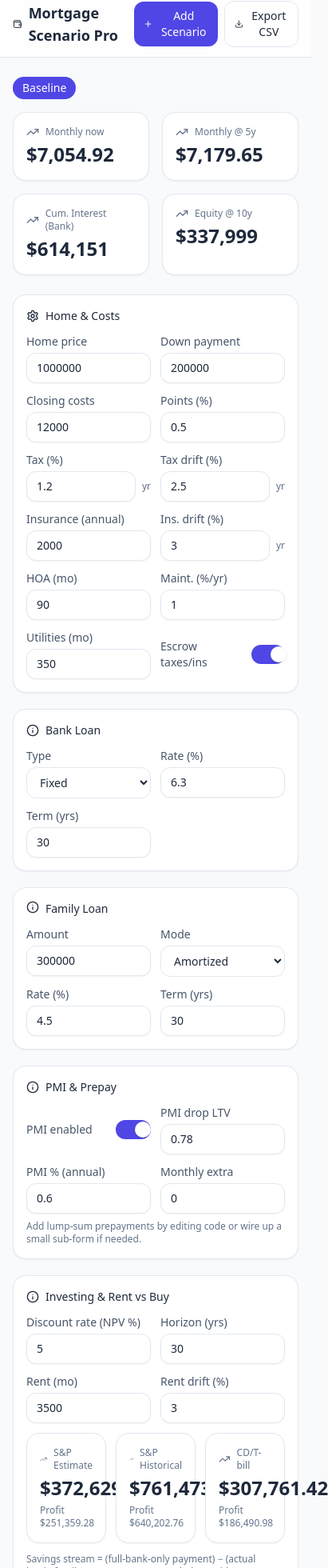
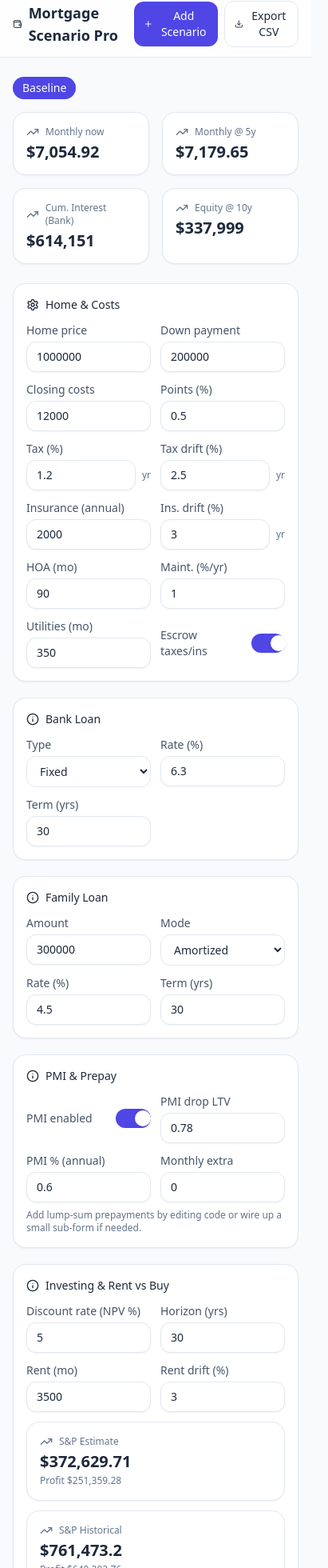
Before and after one commit to Iamthebroadpup/MortageEstimator, a React (Vite) app: page / in a window 390 px wide. Shown: the part 11-1971 px from the top of the page at 80% size, 411 px wide, since content can reach past the window. Built offline with nearby package versions, Linux system fonts and the light colour scheme.

Commit message:
Fix 2: Remove css number out of box

```diff
--- a/src/App.jsx
+++ b/src/App.jsx
@@ -53,7 +53,7 @@ function buildSchedule({
   bankRate, // % for fixed or initial for arm/io
   bankTermYears,
   arm: { margin = 2.0, caps = { first: 2, periodic: 2, lifetime: 5 }, indexForecast = [] } = {},
-  ioMonths = 0, // interest-only months for IO loans
+  ioMonths = 0,
   pointsPct = 0,
   closingCosts = 0,
   family: { amount: famAmt = 0, rate: famRate = 4.5, termYears: famYears = 30, mode = "amortized" } = {},
@@ -63,11 +63,6 @@ function buildSchedule({
   escrow = true,
   pmi: { enabled: pmiEnabled = true, dropLTV = 0.78, pmiPctAnnual = 0.6 } = {},
   prepay: { monthlyExtra = 0, lumpSums = [] } = {},
-  investTracks = [
-    { key: "spx_est", label: "S&P Estimate", annualPct: 6.5 },
-    { key: "spx_hist", label: "S&P Historical", annualPct: 10.0 },
-    { key: "cd6", label: "CD/T-bill", annualPct: 5.5 },
-  ],
   horizonYears = 30,
   discountRatePct = 5.0,
   rentVsBuy: { monthlyRent = 0, rentInflationPct = 3 } = {},
@@ -77,47 +72,39 @@ function buildSchedule({
   const principalBankFull = price - down;
   const principalBank = Math.max(principalBankFull - famAmt, 0);
 
-  // Points cost (paid up front)
   const pointsCost = principalBank * (pointsPct / 100);
   const cashToClose = down + closingCosts + pointsCost;
 
-  // PMI logic
   const initLTV = principalBank / price;
   const pmiMonthlyBase = pmiEnabled && initLTV > 0.8 ? (principalBank * (pmiPctAnnual / 100)) / 12 : 0;
 
-  // Property tax & insurance with drift
   const taxMonthly0 = (taxPct / 100) * price / 12;
   const insMonthly0 = insuranceAnnual / 12;
 
-  // Family loan
   const famTermMonths = famYears * 12;
   const famMonthly = famAmt > 0
     ? (mode === "interest_only" ? (famAmt * toMonthlyRate(famRate)) : pmt(famAmt, famRate, famTermMonths))
     : 0;
 
-  // Bank loan model
   const bankMonthlyFixed = bankType === "fixed" ? pmt(principalBank, bankRate, termMonths) : 0;
 
   const rows = [];
   let bal = principalBank;
   let famBal = famAmt;
   let cumInterestBank = 0, cumInterestFam = 0;
-  let equity = down; // starter equity
-  let currentRate = bankRate; // for ARM
+  let equity = down;
+  let currentRate = bankRate;
   let pmiActive = pmiMonthlyBase > 0;
 
-  // Build index path for ARM resets (yearly)
   const indexPath = new Array(bankTermYears).fill(0).map((_, i) => indexForecast[i] ?? indexForecast[indexForecast.length - 1] ?? 0);
   const armCeiling = bankRate + caps.lifetime;
 
   for (let m = 1; m <= Math.min(horizonMonths, 720); m++) {
     const year = Math.ceil(m / 12);
 
-    // Update tax/insurance drift annually
     const taxMonthly = taxMonthly0 * Math.pow(1 + taxInflationPct / 100, year - 1);
     const insMonthly  = insMonthly0 * Math.pow(1 + insuranceInflationPct / 100, year - 1);
 
-    // Bank payment
     let bankPayment = 0, bankInterest = 0, bankPrincipalPaid = 0;
     if (principalBank > 0 && bal > 0 && m <= termMonths) {
       if (bankType === "fixed") {
@@ -147,7 +134,6 @@ function buildSchedule({
       }
       bankPrincipalPaid = Math.max(bankPayment - bankInterest, 0);
 
-      // Prepayments
       let prepayThisMonth = monthlyExtra;
       const lumps = lumpSums.filter(ls => ls.month === m).reduce((s, ls) => s + ls.amount, 0);
       prepayThisMonth += lumps;
@@ -157,14 +143,12 @@ function buildSchedule({
       cumInterestBank += bankInterest;
     }
 
-    // PMI drop check
     if (pmiActive) {
       const ltv = bal / price;
       if (ltv <= dropLTV || bal <= 0) pmiActive = false;
     }
     const pmiMonthly = pmiActive ? pmiMonthlyBase : 0;
 
-    // Family loan accrual
     let famPayment = 0, famInterest = 0, famPrincipalPaid = 0;
     if (famBal > 0) {
       if (mode === "interest_only") {
@@ -184,7 +168,7 @@ function buildSchedule({
 
     const totalMonthlyOut = (bankPayment || 0) + famPayment + (pmiMonthly || 0) + escrowItems + carryingCosts;
 
-    equity = price - bal - famBal; // approximate equity ignoring selling costs
+    equity = price - bal - famBal;
 
     rows.push({
       m,
@@ -210,7 +194,7 @@ function buildSchedule({
     });
   }
 
-  // Investment track fed with savings vs full-bank-only reference
+  // Investment stream (vs full-bank-only baseline)
   const bankFullMonthly = pmt(principalBankFull, bankRate, termMonths);
   const actualDebtMonthly = rows.map(r => (r.bankPayment || 0) + r.famPayment);
   const refDebtMonthly = new Array(rows.length).fill(bankFullMonthly);
@@ -242,16 +226,15 @@ function buildSchedule({
   const irrAnnual = (1 + irrMonthly) ** 12 - 1;
   const npvVal = npv(discountRatePct, cashflows);
 
-  // ---- FIX: compute rent path iteratively (avoid TDZ/self-reference)
+  // Rent path (iterative to avoid TDZ)
   const rentPath = [];
   const rentGrowth = 1 + rentInflationPct / 100 / 12;
   for (let i = 0; i < rows.length; i++) {
     rentPath[i] = (i === 0) ? monthlyRent : rentPath[i - 1] * rentGrowth;
   }
-
   const principalOut = rows.map(r => r.bankPrincipal + r.famPrincipal);
   const ownerLikeRent = rows.map((r, i) => r.totalMonthly - principalOut[i]);
-  const rentVsBuyDelta = ownerLikeRent.map((v, i) => v - rentPath[i]); // positive => owning costs more
+  const rentVsBuyDelta = ownerLikeRent.map((v, i) => v - rentPath[i]);
 
   return {
     rows,
@@ -280,11 +263,6 @@ const preset = {
   escrow: true,
   pmi: { enabled: true, dropLTV: 0.78, pmiPctAnnual: 0.6 },
   prepay: { monthlyExtra: 0, lumpSums: [] },
-  investTracks: [
-    { key: "spx_est", label: "S&P Estimate", annualPct: 6.5 },
-    { key: "spx_hist", label: "S&P Historical", annualPct: 10.0 },
-    { key: "cd6", label: "CD/T-bill", annualPct: 5.5 },
-  ],
   horizonYears: 30,
   discountRatePct: 5.0,
   rentVsBuy: { monthlyRent: 3500, rentInflationPct: 3 },
@@ -326,11 +304,16 @@ function Toggle({ label, checked, onChange }) {
   );
 }
 
+// UPDATED: number will wrap and scale down on small screens
 function KPI({ icon: Icon, label, value, hint }) {
   return (
     <div className="rounded-2xl border border-slate-200 bg-white p-4 shadow-sm">
-      <div className="flex items-center gap-2 text-slate-500 text-xs"><Icon size={16} /> {label}</div>
-      <div className="mt-1 text-2xl font-semibold tabular-nums">{value}</div>
+      <div className="flex items-center gap-2 text-slate-500 text-xs">
+        <Icon size={16} /> {label}
+      </div>
+      <div className="mt-1 font-semibold tabular-nums leading-tight break-all text-xl sm:text-2xl">
+        {value}
+      </div>
       {hint && <div className="mt-1 text-xs text-slate-500">{hint}</div>}
     </div>
   );
@@ -341,17 +324,14 @@ export default function MortgageScenarioPro() {
   const [activeId, setActiveId] = useState(1);
 
   const active = scenarios.find(s => s.id === activeId) ?? scenarios[0];
-
   const result = useMemo(() => buildSchedule(active.cfg), [active]);
 
-  // Derived KPIs
   const monthlyNow = result.rows[0]?.totalMonthly ?? 0;
   const monthlyYear5 = result.rows[59]?.totalMonthly ?? monthlyNow;
   const cumBankInt = result.rows.reduce((a, r) => a + r.bankInterest, 0);
   const cumFamInt = result.rows.reduce((a, r) => a + r.famInterest, 0);
   const equity10 = result.rows[119]?.equity ?? 0;
 
-  // Chart data
   const monthlyMix = [
     { name: "Now", Bank: result.rows[0]?.bankPayment ?? 0, Family: result.rows[0]?.famPayment ?? 0, PMI: result.rows[0]?.pmi ?? 0, Escrow: result.rows[0]?.escrow ?? 0, Carry: (result.rows[0]?.hoa ?? 0) + (result.rows[0]?.maint ?? 0) + (result.rows[0]?.util ?? 0) },
     { name: "Year 5", Bank: result.rows[59]?.bankPayment ?? 0, Family: result.rows[59]?.famPayment ?? 0, PMI: result.rows[59]?.pmi ?? 0, Escrow: result.rows[59]?.escrow ?? 0, Carry: (result.rows[59]?.hoa ?? 0) + (result.rows[59]?.maint ?? 0) + (result.rows[59]?.util ?? 0) },
@@ -440,7 +420,6 @@ export default function MortgageScenarioPro() {
         {/* Layout: left inputs, right charts */}
         <div className="mt-6 grid grid-cols-1 gap-6 lg:grid-cols-3">
           <section className="lg:col-span-1 space-y-5">
-            {/* Home & Costs */}
             <div className="rounded-2xl border border-slate-200 bg-white p-4 shadow-sm">
               <div className="mb-3 flex items-center gap-2 text-sm font-medium"><Settings size={16}/> Home & Costs</div>
               <div className="grid grid-cols-2 gap-3">
@@ -459,7 +438,6 @@ export default function MortgageScenarioPro() {
               </div>
             </div>
 
-            {/* Bank Loan */}
             <div className="rounded-2xl border border-slate-200 bg-white p-4 shadow-sm">
               <div className="mb-3 flex items-center gap-2 text-sm font-medium"><Info size={16}/> Bank Loan</div>
               <div className="grid grid-cols-2 gap-3">
@@ -487,9 +465,8 @@ export default function MortgageScenarioPro() {
               </div>
             </div>
 
-            {/* Family Loan */}
             <div className="rounded-2xl border border-slate-200 bg-white p-4 shadow-sm">
-              <div className="mb-3 flex items-centered gap-2 text-sm font-medium"><Info size={16}/> Family Loan</div>
+              <div className="mb-3 flex items-center gap-2 text-sm font-medium"><Info size={16}/> Family Loan</div>
               <div className="grid grid-cols-2 gap-3">
                 <NumberInput label="Amount" value={cfg.family.amount} onChange={(v)=>updateActive({family:{...cfg.family, amount:v}})} step={1000}/>
                 <label className="flex flex-col gap-1 text-sm">
@@ -504,7 +481,6 @@ export default function MortgageScenarioPro() {
               </div>
             </div>
 
-            {/* PMI & Prepay */}
             <div className="rounded-2xl border border-slate-200 bg-white p-4 shadow-sm">
               <div className="mb-3 flex items-center gap-2 text-sm font-medium"><Info size={16}/> PMI & Prepay</div>
               <div className="grid grid-cols-2 gap-3">
@@ -516,7 +492,6 @@ export default function MortgageScenarioPro() {
               <div className="mt-2 text-xs text-slate-500">Add lump-sum prepayments by editing code or wire up a small sub-form if needed.</div>
             </div>
 
-            {/* Investing & Rent vs Buy */}
             <div className="rounded-2xl border border-slate-200 bg-white p-4 shadow-sm">
               <div className="mb-3 flex items-center gap-2 text-sm font-medium"><Info size={16}/> Investing & Rent vs Buy</div>
               <div className="grid grid-cols-2 gap-3">
@@ -525,17 +500,19 @@ export default function MortgageScenarioPro() {
                 <NumberInput label="Rent (mo)" value={cfg.rentVsBuy.monthlyRent} onChange={(v)=>updateActive({rentVsBuy:{...cfg.rentVsBuy, monthlyRent:v}})} step={50}/>
                 <NumberInput label="Rent drift (%)" value={cfg.rentVsBuy.rentInflationPct} onChange={(v)=>updateActive({rentVsBuy:{...cfg.rentVsBuy, rentInflationPct:v}})} step={0.25}/>
               </div>
-              <div className="mt-3 grid grid-cols-3 gap-3">
+              {/* UPDATED: responsive KPI grid */}
+              <div className="mt-3 grid grid-cols-1 sm:grid-cols-2 lg:grid-cols-3 gap-3">
                 {result.investResults.map(ir => (
                   <KPI key={ir.key} icon={TrendingUp} label={ir.label} value={`$${ir.final.toLocaleString()}`} hint={`Profit $${ir.profit.toLocaleString()}`}/>
                 ))}
               </div>
-              <div className="mt-3 text-xs text-slate-500">Savings stream = (full-bank-only payment) − (actual bank+family payment). Compounded monthly.</div>
+              <div className="mt-3 text-xs text-slate-500">
+                Savings stream = (full-bank-only payment) − (actual bank+family payment). Compounded monthly.
+              </div>
             </div>
           </section>
 
           <section className="lg:col-span-2 space-y-6">
-            {/* Monthly Payment Mix */}
             <div className="rounded-2xl border border-slate-200 bg-white p-4 shadow-sm">
               <div className="mb-2 text-sm font-medium">Monthly Payment Mix (Now / 5y / 10y)</div>
               <div className="h-64 w-full">
@@ -556,7 +533,6 @@ export default function MortgageScenarioPro() {
               </div>
             </div>
 
-            {/* Two small charts */}
             <div className="grid grid-cols-1 gap-6 md:grid-cols-2">
               <div className="rounded-2xl border border-slate-200 bg-white p-4 shadow-sm">
                 <div className="mb-2 text-sm font-medium">Cumulative Interest (Bank vs Family)</div>
@@ -592,7 +568,6 @@ export default function MortgageScenarioPro() {
               </div>
             </div>
 
-            {/* Rent vs Buy */}
             <div className="rounded-2xl border border-slate-200 bg-white p-4 shadow-sm">
               <div className="mb-1 flex items-center justify-between">
                 <div className="text-sm font-medium">Rent vs Buy — Monthly Delta</div>
@@ -612,7 +587,6 @@ export default function MortgageScenarioPro() {
               </div>
             </div>
 
-            {/* NPV / IRR */}
             <div className="rounded-2xl border border-slate-200 bg-white p-4 shadow-sm">
               <div className="mb-2 text-sm font-medium">NPV / IRR (Owner cashflows incl. equity terminal value)</div>
               <div className="grid grid-cols-2 gap-4">
```
